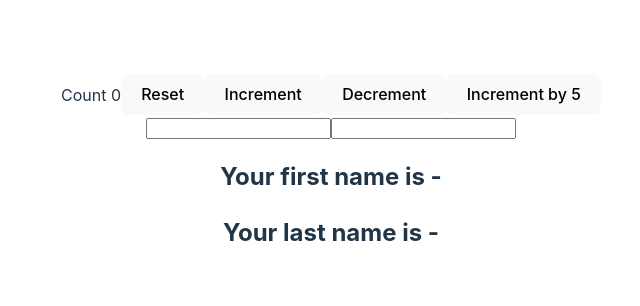
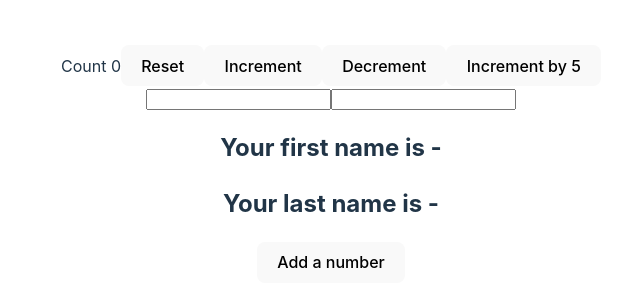
Before and after one commit to leo-mutuku/reacthook-deepdive, a React (Vite) app: page / in a window 1280 px wide. Shown: the part 228-534 px from the top of the page, without its empty margins (309-949 px from the left). Built offline with nearby package versions, Linux system fonts and the light colour scheme.

Commit message:
usestate hook

```diff
--- a/src/App.jsx
+++ b/src/App.jsx
@@ -5,6 +5,7 @@
 import FunctionalCounter from './components/FunctionalCounter'
 import HookCounter from './components/HookCounter'
 import HookCounter1 from './components/HookCounter1'
+import HookCounter3 from './components/HookCounter3'
 function App() {
   return (
     <>
@@ -12,6 +13,8 @@
     <FunctionalCounter /> */}
     <HookCounter />
     <HookCounter1 />
+    <HookCounter3 />
+
     </>
   )
 }
--- /dev/null
+++ b/src/components/HookCounter3.jsx
@@ -0,0 +1,25 @@
+import React, {useState} from 'react'
+
+function HookCounter3() {
+    const [items, setitems] = useState([])
+    const addItem = ()=>{
+        setitems([...items, {
+            id:items.length,
+            value:Math.floor(Math.random() * 10 + 1)
+        }])
+    }
+  return (
+    <div>
+        <button onClick={addItem}>Add a number</button>
+        <ul>
+            {
+                items.map(item => (
+                    <li key={item.id}>{item.value}</li>
+                    ))
+            }
+        </ul>
+    </div>
+  )
+}
+
+export default HookCounter3
```
